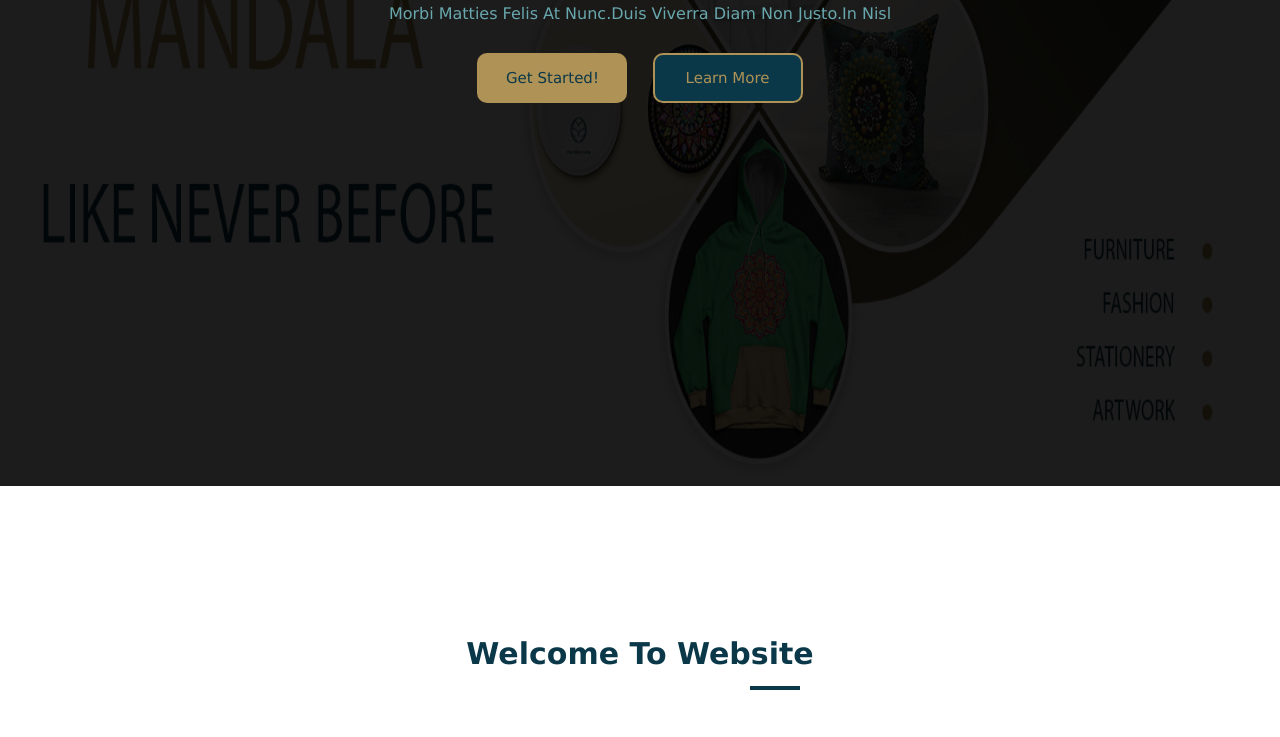
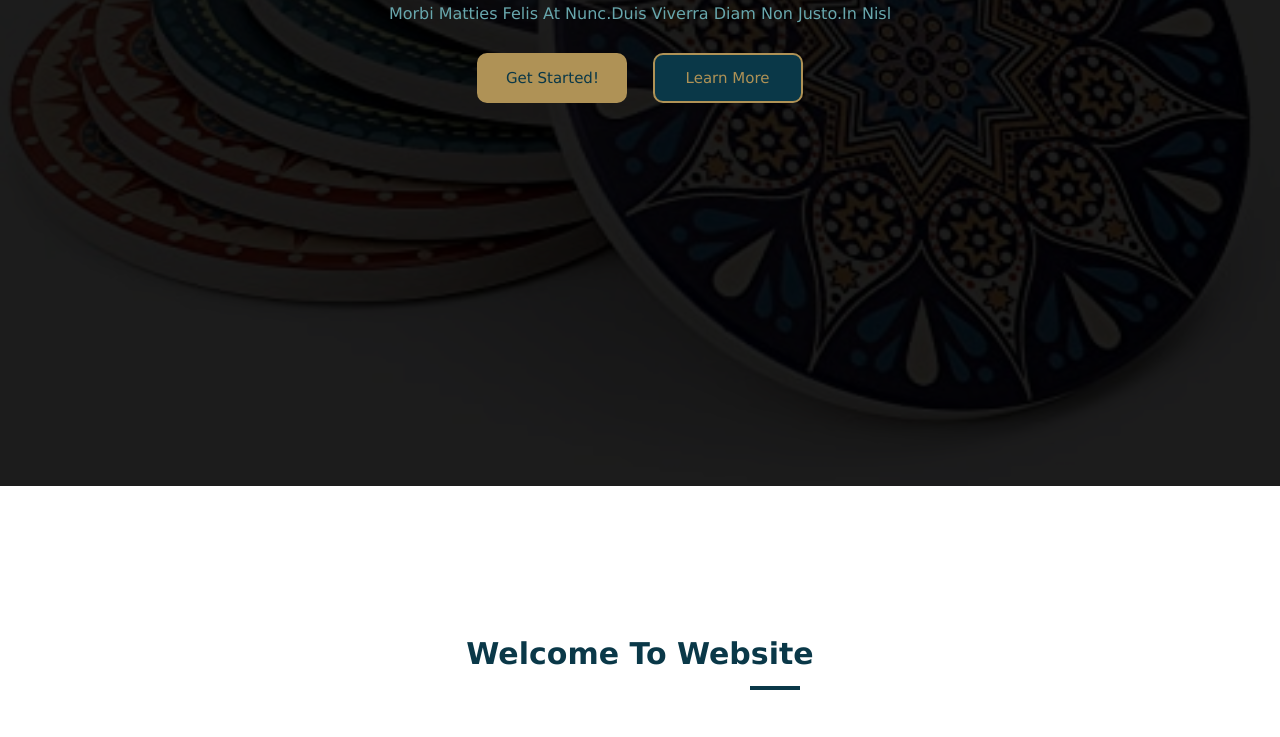
Before and after one commit to imanalahmed/Mandala0Maze, a plain HTML site: page index.html in a window 1280 px wide. Shown: the part 334-1071 px from the top of the page. Drawn offline with Linux system fonts and the light colour scheme; files whose address does not match are found by name.

Commit message:
Update style.css

```diff
--- a/css/style.css
+++ b/css/style.css
@@ -57,7 +57,7 @@ ul li a:hover {
 .home_page {
     height: 95vh;
     width: 100%;
-    background-image: url(/images/fb-cover.jpg);
+    background-image: url(/images/81jWvGUlcJL._AC_SX466_.jpg);
     background-size: 100% 100%;
     background-repeat: no-repeat;
     text-align: center;
```
